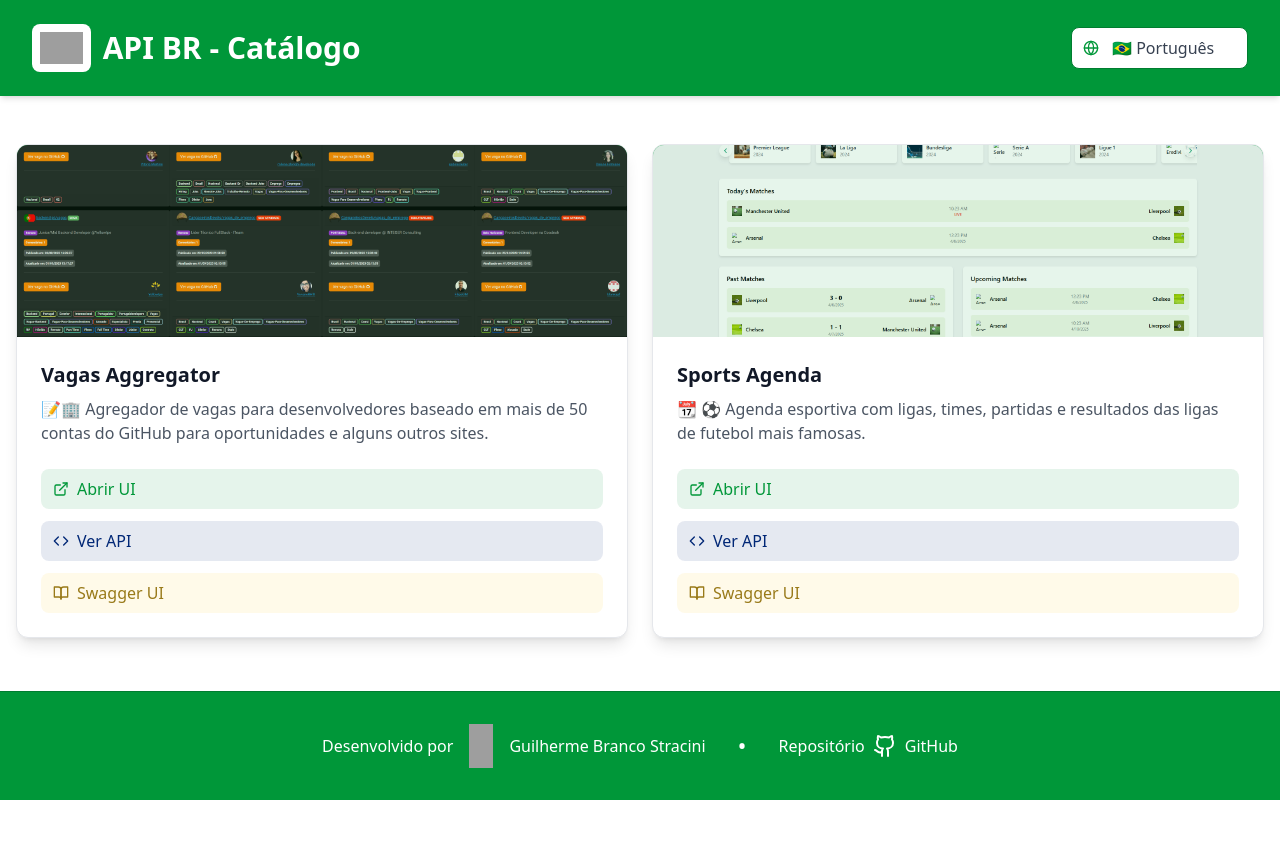
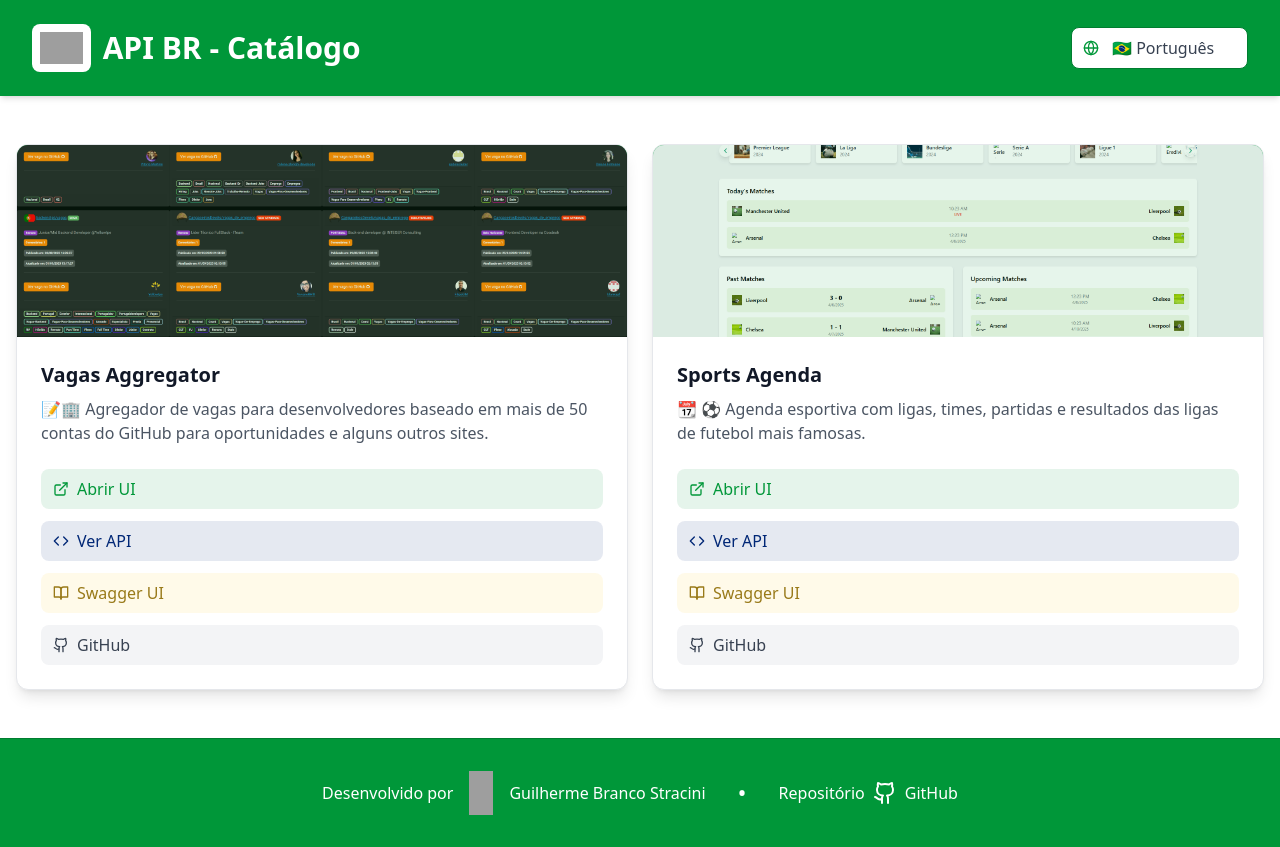
Before and after one commit to ApiBR/catalog, a React (Vite) app: page / in a window 1280 px wide. Before the commit the page ends 800 px from the top, so only its background shows below. Built offline with nearby package versions, Linux system fonts and the light colour scheme; grey boxes are pictures that could not be loaded.

Commit message:
Update ProjectCard.tsx

```diff
--- a/src/components/ProjectCard.tsx
+++ b/src/components/ProjectCard.tsx
@@ -1,4 +1,4 @@
-import { ExternalLink, Code, BookOpen } from "lucide-react";
+import { ExternalLink, Code, BookOpen, Github } from "lucide-react";
 import { Project, Language } from "../types";
 import { translations } from "../data/translations";
 
@@ -19,9 +19,7 @@
       </div>
 
       <div className="p-6">
-        <h3 className="text-xl font-bold mb-2 text-gray-900">
-          {project.title}
-        </h3>
+        <h3 className="text-xl font-bold mb-2 text-gray-900">{project.title}</h3>
         <p className="text-gray-600 mb-6">{project.description[language]}</p>
 
         <div className="space-y-3">
@@ -42,9 +40,7 @@
             rel="noopener noreferrer"
           >
             <Code className="w-4 h-4" />
-            <span className="font-medium">
-              {translations.viewAPI[language]}
-            </span>
+            <span className="font-medium">{translations.viewAPI[language]}</span>
           </a>
 
           <a
@@ -54,9 +50,17 @@
             rel="noopener noreferrer"
           >
             <BookOpen className="w-4 h-4" />
-            <span className="font-medium">
-              {translations.swaggerUI[language]}
-            </span>
+            <span className="font-medium">{translations.swaggerUI[language]}</span>
+          </a>
+
+          <a
+            href={project.githubUrl}
+            className="flex items-center gap-2 px-3 py-2 rounded-lg bg-gray-100 hover:bg-gray-200 text-gray-700 transition-colors"
+            target="_blank"
+            rel="noopener noreferrer"
+          >
+            <Github className="w-4 h-4" />
+            <span className="font-medium">GitHub</span>
           </a>
         </div>
       </div>
```
